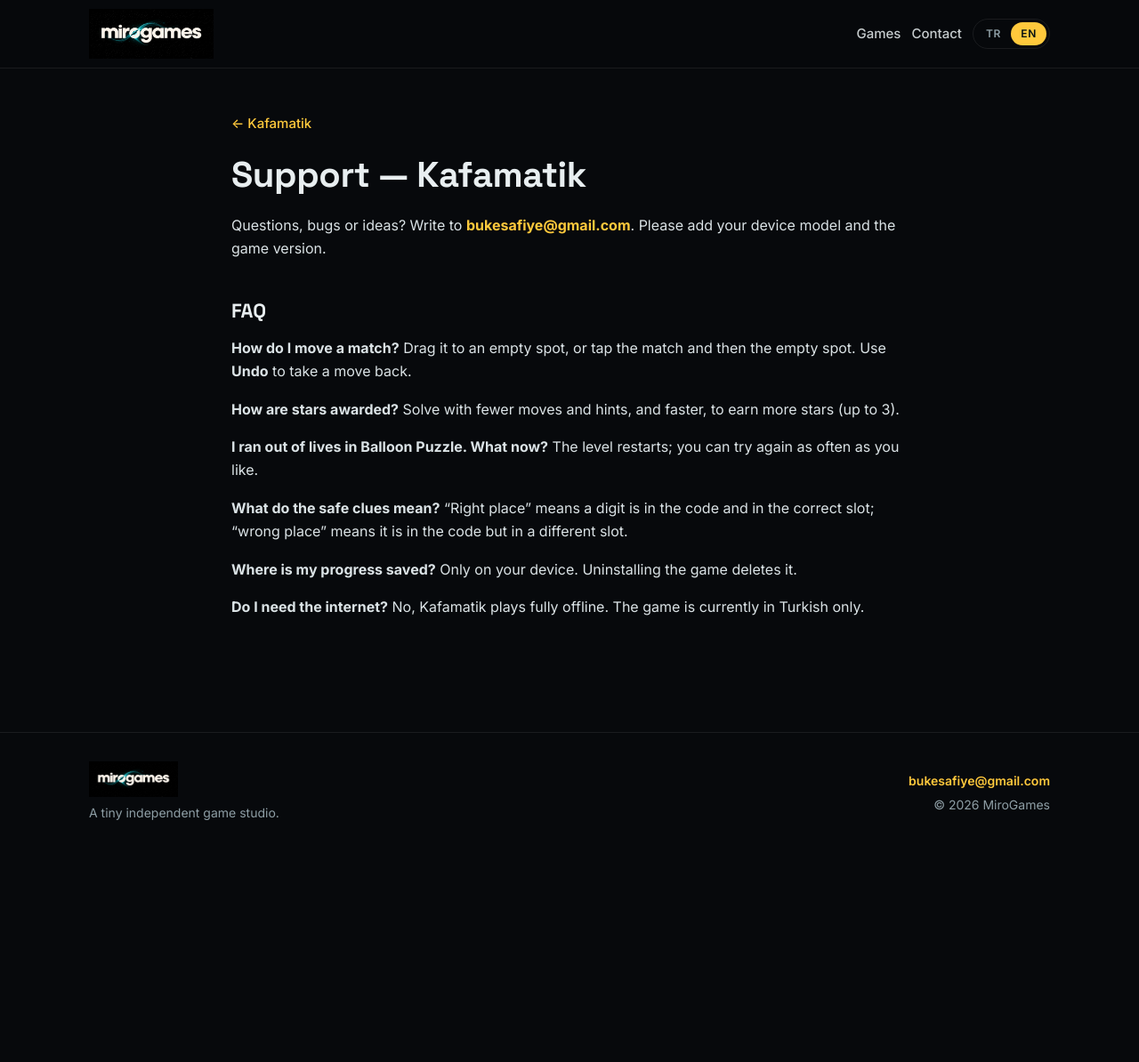
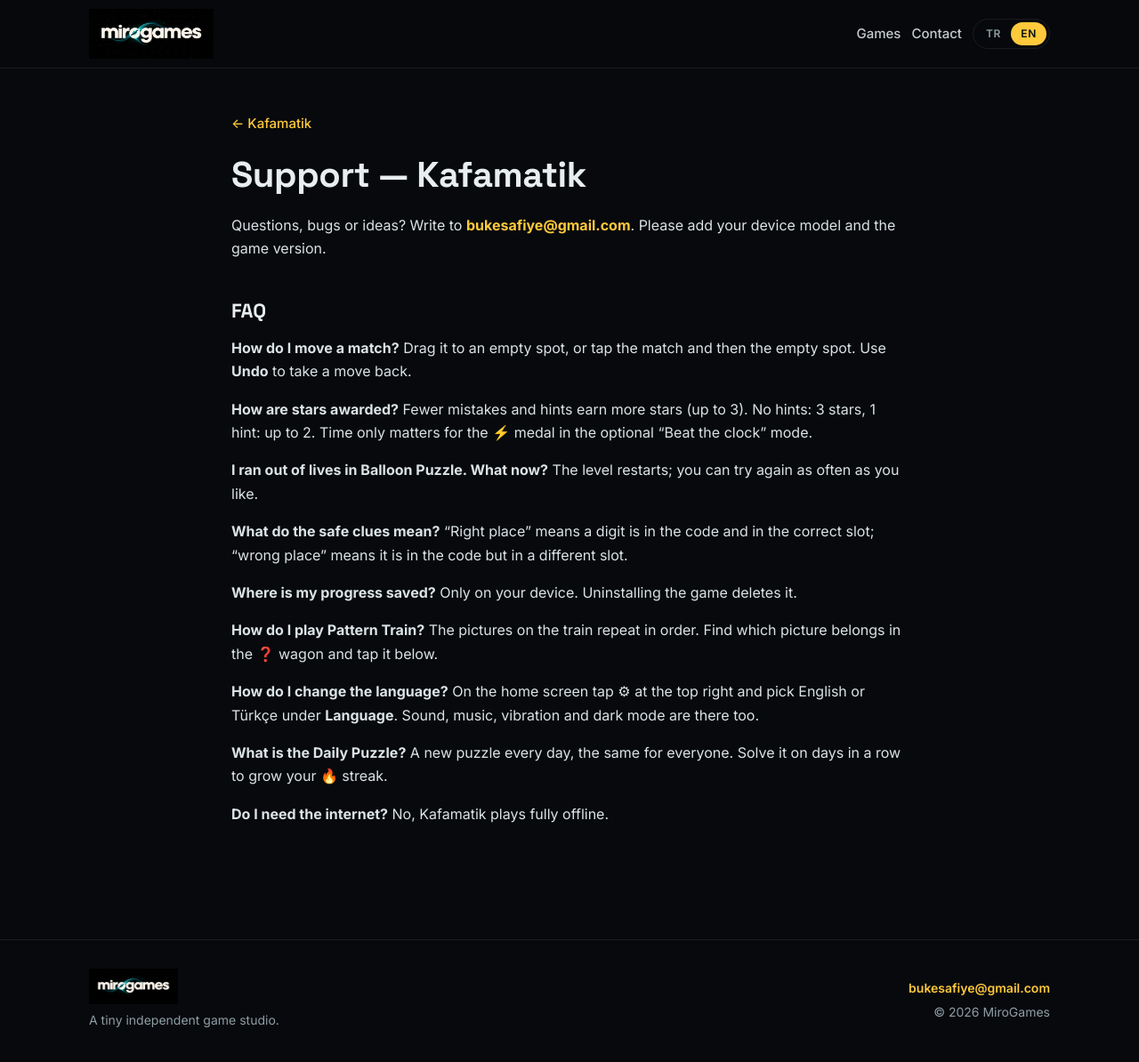
Before and after one commit to bukesafiye/bukesafiye.github.io, a Jekyll site: the page built from Store/kafamatik/support.md, in a window 1280 px wide and 1198 px high. Shown: the top 1194 px of the window at 89% size. Built offline with Jekyll 4.4.1, drawn with Linux system fonts in a browser that asks for light colours; our own code applies the rules of GitHub Pages for plain Markdown files.

Commit message:
Kafamatik: new logo and icon, four games, English screenshots
- New brand icon and transparent logo
- Pattern Train added; copy updated for four games, daily puzzle, badges, TR/EN
- Five TR and five EN screenshots from the current app
- Privacy and support updated for settings, language, daily puzzle and badges

Co-Authored-By: Claude Opus 5.5 <noreply@anthropic.com>

```diff
--- a/Store/kafamatik/support.md
+++ b/Store/kafamatik/support.md
@@ -14,13 +14,19 @@ Soru, hata ya da önerilerin için **[bukesafiye@gmail.com](mailto:bukesafiye@gm
 
 **Kibriti nasıl taşırım?** Kibriti parmağınla boş bir noktaya sürükle ya da önce kibrite, sonra boş yere dokun. Hamleni **Geri Al** ile iptal edebilirsin.
 
-**Yıldızlar neye göre veriliyor?** Daha az hamle ve ipucuyla, daha hızlı çözdüğünde daha çok yıldız kazanırsın (en fazla 3).
+**Yıldızlar neye göre veriliyor?** Daha az hata ve ipucuyla çözdüğünde daha çok yıldız kazanırsın (en fazla 3). İpucusuz 3, 1 ipucuyla en çok 2 yıldız alınır. Süre yalnızca isteğe bağlı “Zamana karşı” modunda ⚡ madalya için önemlidir.
 
 **Balon oyununda canlarım bitti, ne olur?** Bölüm baştan başlar; istediğin kadar tekrar deneyebilirsin.
 
 **Şifre kasasındaki ipuçları ne anlama geliyor?** “Doğru yerde” rakamın hem şifrede olduğunu hem de yerinin doğru olduğunu, “Yanlış yerde” rakamın şifrede olduğunu ama başka bir hanede durduğunu gösterir.
 
 **İlerlemem nerede saklanıyor?** Yalnızca cihazında. Oyunu silersen ilerleme de silinir.
+
+**Desen Treni nasıl oynanır?** Trendeki resimler sırayla tekrar eder. ❓ olan vagona hangi resmin geleceğini bul ve aşağıdan o resme dokun.
+
+**Dili nasıl değiştiririm?** Ana sayfada sağ üstteki ⚙︎ simgesine dokun, **Dil** bölümünden Türkçe veya English seç. Ses, müzik, titreşim ve karanlık mod da buradadır.
+
+**Günün Bulmacası nedir?** Her gün herkes için aynı olan yeni bir bulmaca. Art arda günler çözdükçe 🔥 serin büyür.
 
 **İnternet gerekiyor mu?** Hayır, Kafamatik tamamen çevrimdışı oynanır.
 </div>
@@ -34,7 +40,7 @@ Questions, bugs or ideas? Write to **[bukesafiye@gmail.com](mailto:bukesafiye@gm
 
 **How do I move a match?** Drag it to an empty spot, or tap the match and then the empty spot. Use **Undo** to take a move back.
 
-**How are stars awarded?** Solve with fewer moves and hints, and faster, to earn more stars (up to 3).
+**How are stars awarded?** Fewer mistakes and hints earn more stars (up to 3). No hints: 3 stars, 1 hint: up to 2. Time only matters for the ⚡ medal in the optional “Beat the clock” mode.
 
 **I ran out of lives in Balloon Puzzle. What now?** The level restarts; you can try again as often as you like.
 
@@ -42,5 +48,11 @@ Questions, bugs or ideas? Write to **[bukesafiye@gmail.com](mailto:bukesafiye@gm
 
 **Where is my progress saved?** Only on your device. Uninstalling the game deletes it.
 
-**Do I need the internet?** No, Kafamatik plays fully offline. The game is currently in Turkish only.
+**How do I play Pattern Train?** The pictures on the train repeat in order. Find which picture belongs in the ❓ wagon and tap it below.
+
+**How do I change the language?** On the home screen tap ⚙︎ at the top right and pick English or Türkçe under **Language**. Sound, music, vibration and dark mode are there too.
+
+**What is the Daily Puzzle?** A new puzzle every day, the same for everyone. Solve it on days in a row to grow your 🔥 streak.
+
+**Do I need the internet?** No, Kafamatik plays fully offline.
 </div>
```
Also changed, not shown: Store/kafamatik/index.md (+19 -18 lines), Store/kafamatik/privacy.md (+2 -2 lines), _data/games.yml (+5 -4 lines), assets/img/kafamatik-icon.png, assets/img/shots/kafamatik-en-01.jpg, assets/img/shots/kafamatik-en-02.jpg, assets/img/shots/kafamatik-en-03.jpg, assets/img/shots/kafamatik-en-04.jpg, assets/img/shots/kafamatik-en-05.jpg (added), assets/img/shots/kafamatik-tr-01.jpg, assets/img/shots/kafamatik-tr-02.jpg, assets/img/shots/kafamatik-tr-03.jpg, assets/img/shots/kafamatik-tr-04.jpg, assets/img/shots/kafamatik-tr-05.jpg (added), 1 other file.
